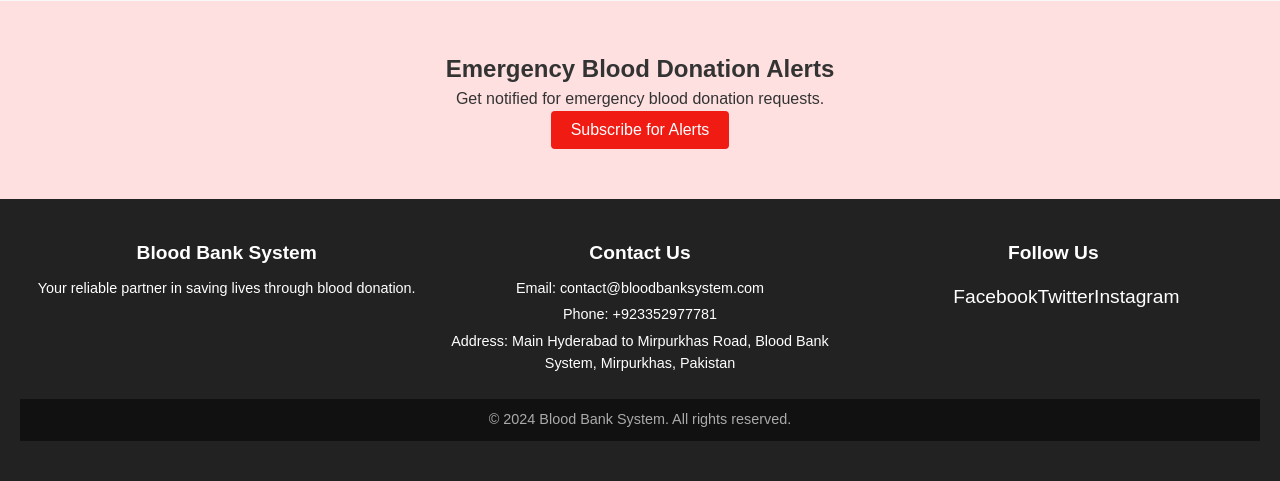
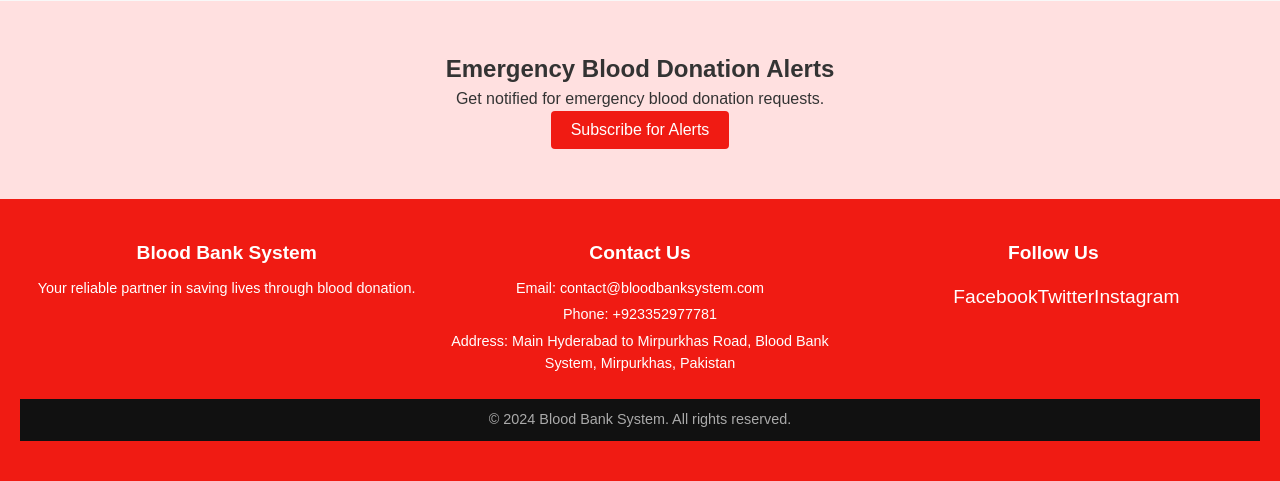
Before and after one commit to alizaib0000/BloodBankSystem01, a Flask app: page /index in a window 1280 px wide. Shown: the part 1059-1540 px from the top of the page. Run offline with Flask 3, Linux system fonts and the light colour scheme; some libraries are stand-ins or nearby versions.

Commit message:
Update styles.css

```diff
--- a/static/styles.css
+++ b/static/styles.css
@@ -339,7 +339,7 @@ body {
 
 /* Footer Section */
 .footer {
-    background-color: #222;
+    background-color: #f01b13;
     color: #fff;
     padding: 40px 20px;
     text-align: center;
```
